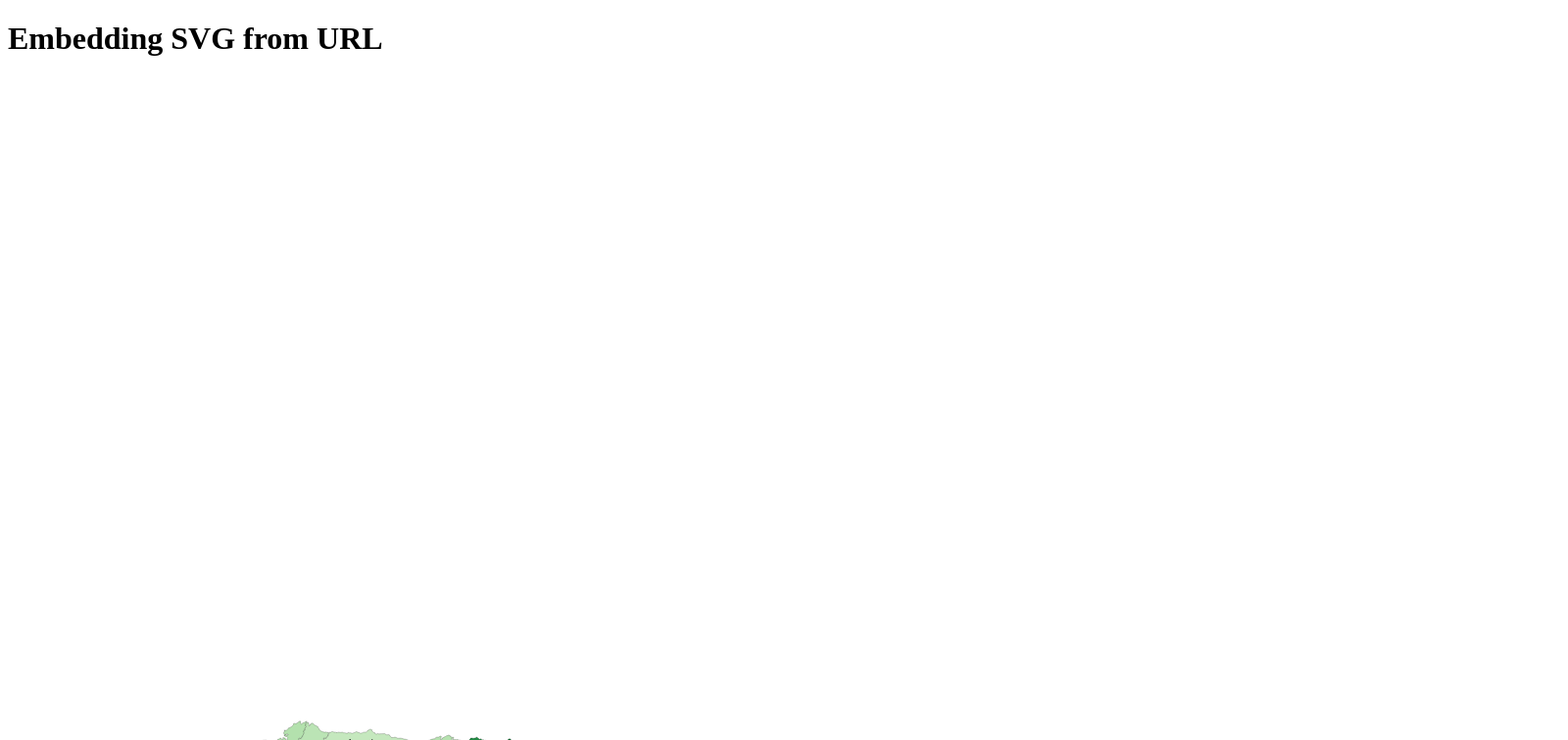
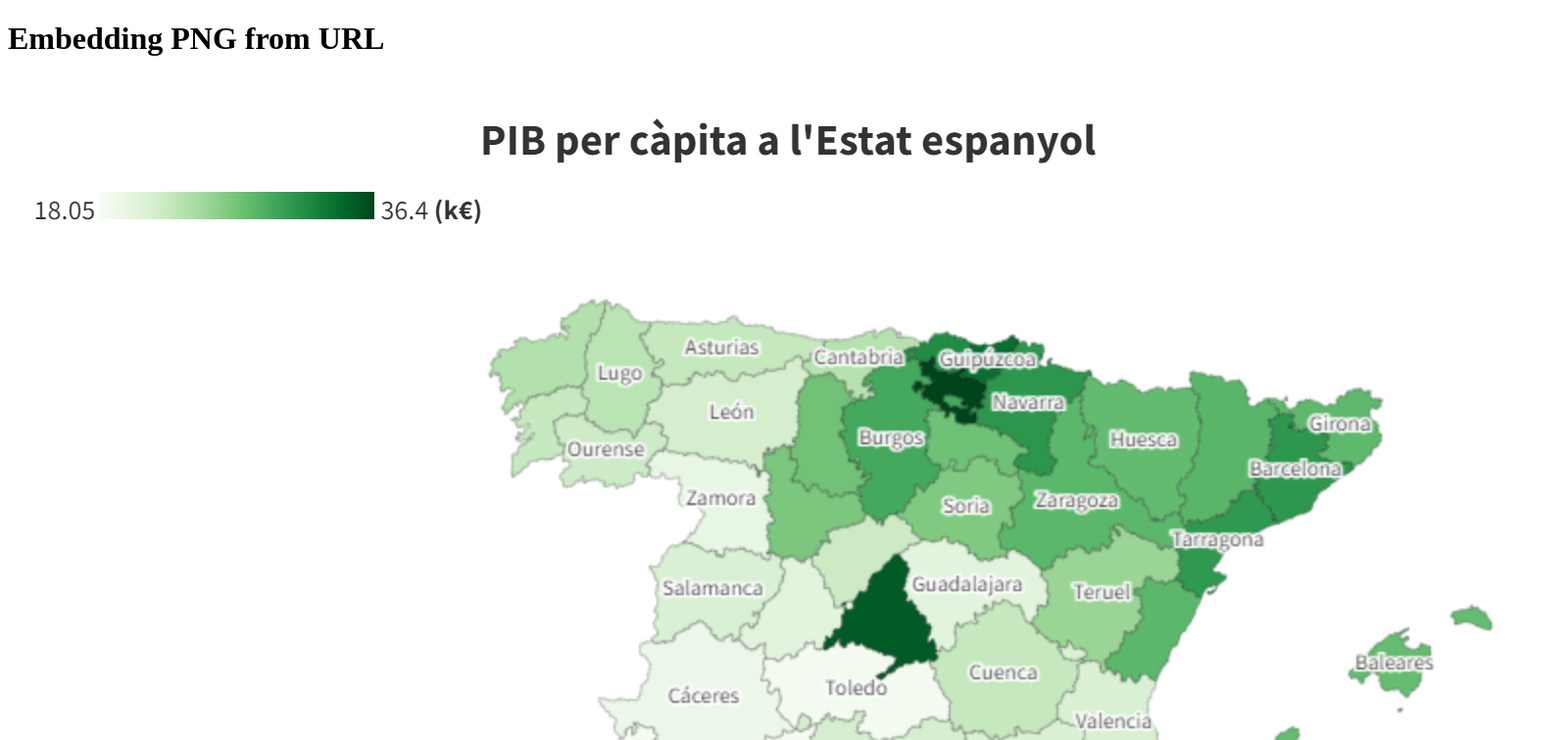
Before and after one commit to nandziuri/data-viz-choropleth-map, a plain HTML site: page index.html in a window 1280 px wide. Shown: the top 756 px of the page at 98% size, 1600 px wide, since content can reach past the window. Drawn offline with Linux system fonts and the light colour scheme.

Commit message:
Add files via upload

```diff
--- a/index.html
+++ b/index.html
@@ -1,10 +1,10 @@
 <!DOCTYPE html>
 <html>
   <head>
-    <title>Embedding SVG from URL</title>
+    <title>Embedding PNG from URL</title>
   </head>
   <body>
-    <h1>Embedding SVG from URL</h1>
-    <img src="https://github.com/nandziuri/data-viz-choropleth-map/raw/main/PIB_spain.svg" alt="PIB Spain SVG Map">
+    <h1>Embedding PNG from URL</h1>
+    <img src="https://github.com/nandziuri/data-viz-choropleth-map/raw/main/PIB_spain%402x.png" alt="PIB Spain PNG Map">
   </body>
 </html>
```
